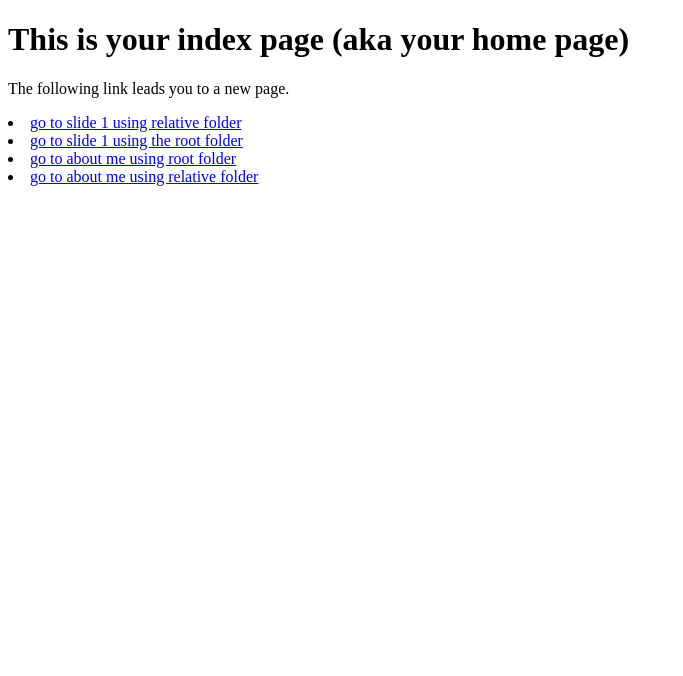
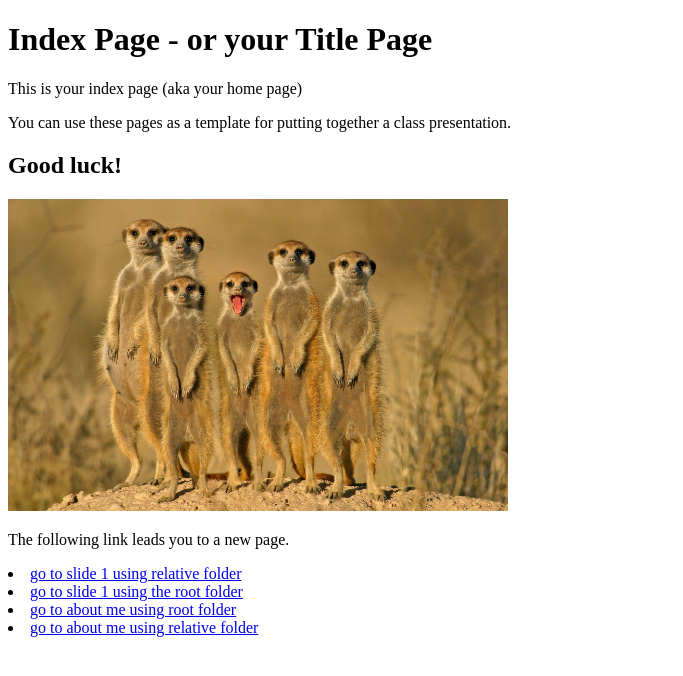
Before and after one commit to SailingDreams/MyPresentationTemplate, a plain HTML site: page index.html in a window 1280 px wide. Shown: the whole page, without its empty margins (0-683 px from the left). Drawn offline with Linux system fonts and the light colour scheme.

Commit message:
Added image to index page

```diff
--- a/index.html
+++ b/index.html
@@ -6,7 +6,15 @@
 <body>
 
 <!-- This syntax is used for comments -->
-<h1>This is your index page (aka your home page)</h1>
+<h1>Index Page - or your Title Page</h1>
+<p>This is your index page (aka your home page)</p>
+<p>You can use these pages as a template for putting together a class
+    presentation.
+</p>
+
+<h2> Good luck!</h2>
+<img src=/MyPresentationTemplate/images/Mercats.jpg alt="Gang of Mercats" width="500">
+
 
 
 <!-- <p>Note below that there two ways to get to the new pages. One is called
```
Also changed, not shown: images/Mercats.jpg (added).
